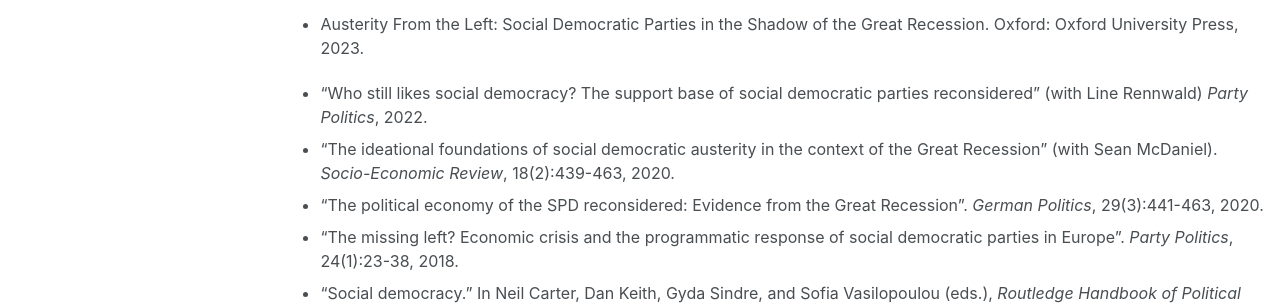
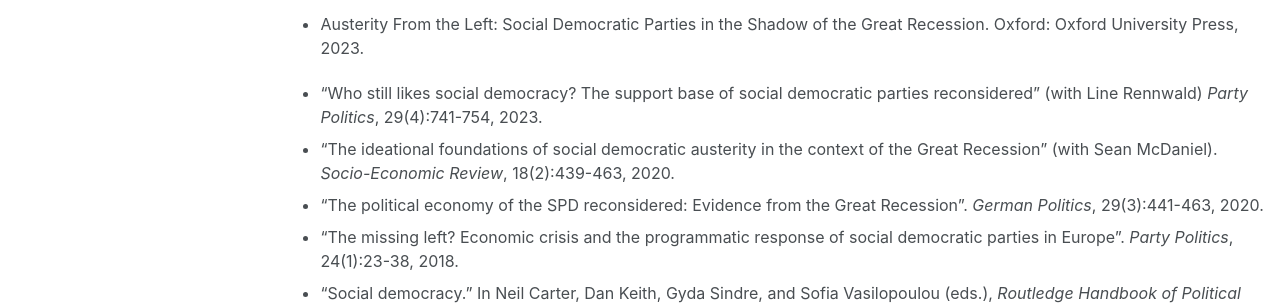
Before and after one commit to bjoernbremer/bjoernbremer.github.io, a Jekyll site: the page built from _projects/1_austerity_left.md, in a window 1280 px wide and 1257 px high. Shown: the part 670-975 px from the top of the window. Built offline with Jekyll 4.4.1, drawn with Linux system fonts in a browser that asks for light colours; some web fonts are replaced.

Commit message:
Update 1_austerity_left.md

```diff
--- a/_projects/1_austerity_left.md
+++ b/_projects/1_austerity_left.md
@@ -14,7 +14,7 @@
 
 * [Austerity From the Left: Social Democratic Parties in the Shadow of the Great Recession](https://global.oup.com/academic/product/austerity-from-the-left-9780192872210?q=austerity%20from%20the%20left&cc=de&lang=en). Oxford: Oxford University Press, 2023.
 
-* "[Who still likes social democracy? The support base of social democratic parties reconsidered](https://doi.org/10.1177/13540688221093770)" (with [Line Rennwald](https://linerennwald.wordpress.com/)) *Party Politics*, 2022.
+* "[Who still likes social democracy? The support base of social democratic parties reconsidered](https://doi.org/10.1177/13540688221093770)" (with [Line Rennwald](https://linerennwald.wordpress.com/)) *Party Politics*, 29(4):741-754, 2023.
 * "[The ideational foundations of social democratic austerity in the context of the Great Recession](https://academic.oup.com/ser/advance-article-abstract/doi/10.1093/ser/mwz001/5320344)" (with [Sean McDaniel](https://warwick.ac.uk/fac/soc/pais/people/mcdaniel/)). *Socio-Economic Review*, 18(2):439-463, 2020.
 * "[The political economy of the SPD reconsidered: Evidence from the Great Recession](https://www.tandfonline.com/doi/abs/10.1080/09644008.2018.1555817?journalCode=fgrp20)". *German Politics*, 29(3):441-463, 2020.
 * "[The missing left? Economic crisis and the programmatic response of social democratic parties in Europe](http://journals.sagepub.com/doi/abs/10.1177/1354068817740745)". *Party Politics*, 24(1):23-38, 2018.
```
